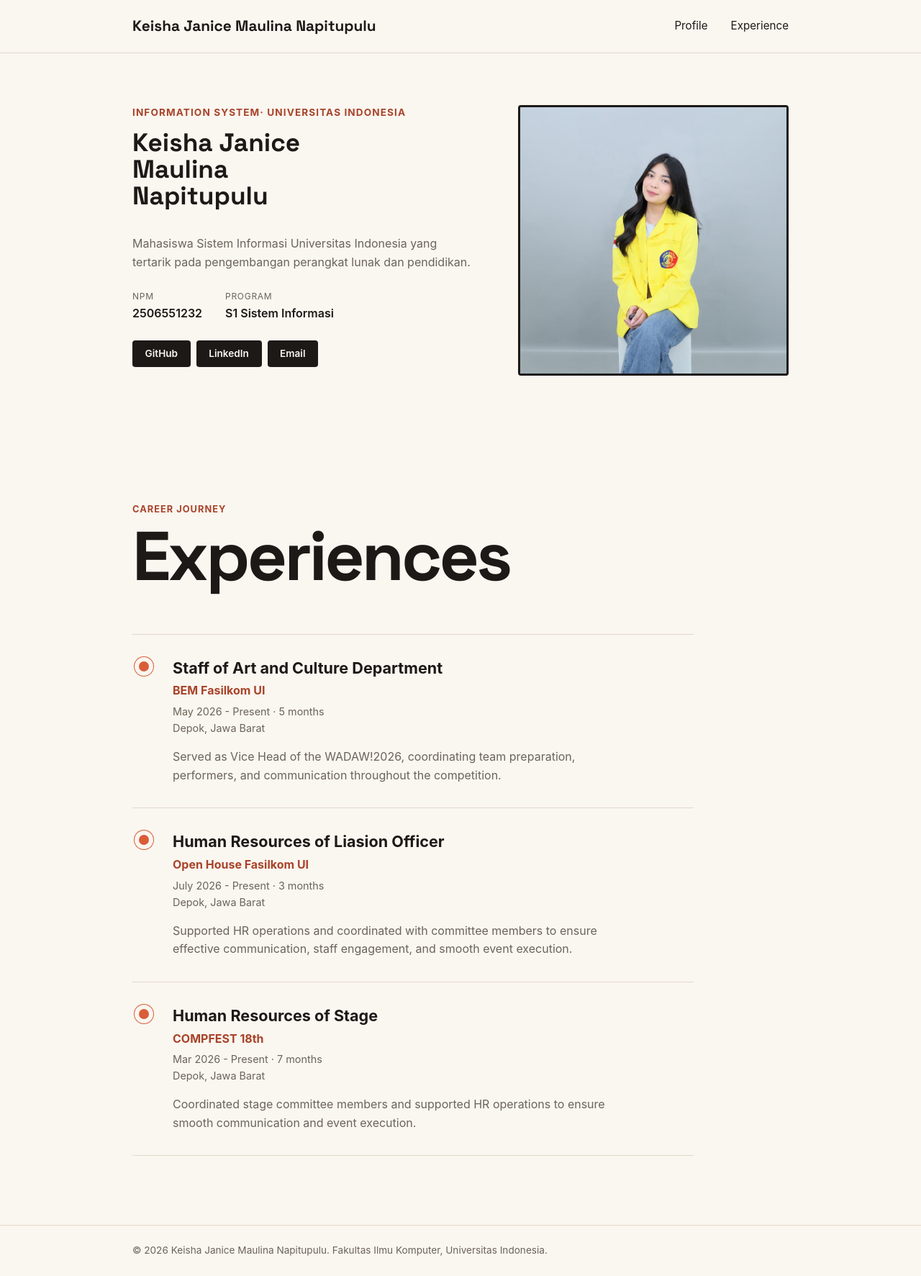
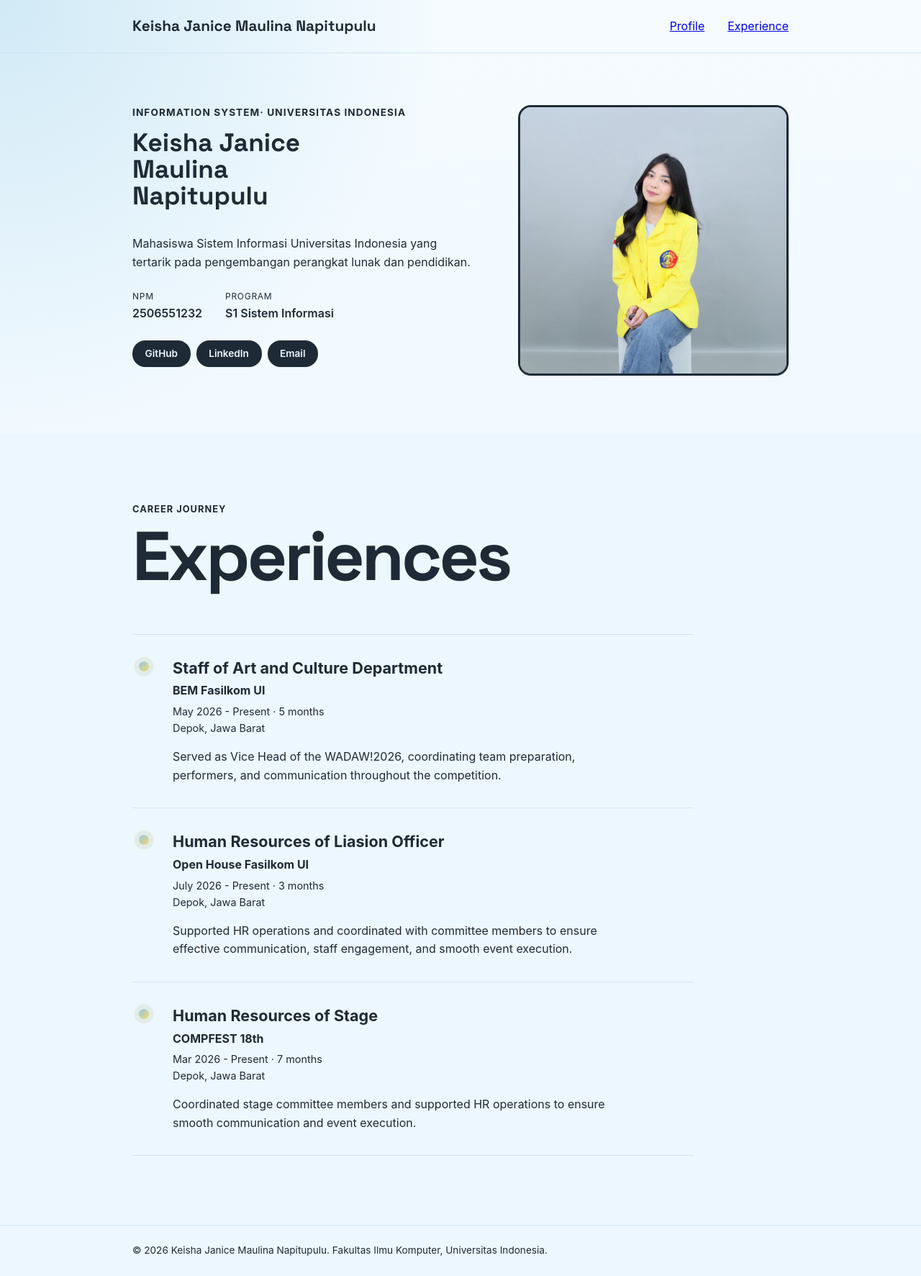
Before and after one commit to keishajnc/myportofolio, a Django app: page / in a window 1280 px wide. Shown: the whole page at 72% size. Run offline with Django 5.2, Linux system fonts and the light colour scheme.

Commit message:
style: improve portfolio design

```diff
--- a/static/css/style.css
+++ b/static/css/style.css
@@ -5,19 +5,27 @@
 }
 
 :root {
-    --ink: #1c1917;
-    --paper: #faf6f0;
-    --accent: #d95d39;
-    --accent-dark: #a8442a;
-    --line: #e3d9c9;
-    --text-muted: #6b6459;
-    --radius: 4px;
+     --ink: #1f2a37;
+    --paper: #edf7ff;
+    --panel: #f9fcff;
+    --panel-strong: #ffffff;
+    --accent: #8ecae6;
+    --accent-strong: #4a90c2;
+    --accent-soft: #d9f2ff;
+    --yellow: #f7d76a;
+    --yellow-strong: #e7b93b;
+    --line: #cfe4f4;
+    --muted: #5d7281;
+    --radius: 18px;
+    --shadow: 0 18px 40px rgba(74, 144, 194, 0.15);
 }
 
 body {
     font-family: -apple-system, "Segoe UI", Roboto, Helvetica, Arial, sans-serif;
     color: var(--ink);
-    background-color: var(--paper);
+    background:
+        radial-gradient(circle at top left, rgba(142, 202, 230, 0.35), transparent 28%),
+        linear-gradient(180deg, #f5fbff 0%, #edf7ff 100%);
     line-height: 1.6;
 }
 
@@ -54,10 +62,10 @@ h1, .brand {
     gap: 2rem;
 }
 
-.site-header nav a {
+.site-header nav a:hover {
+    background: rgba(142, 202, 230, 0.18);
     color: var(--ink);
-    text-decoration: none;
-    font-size: 0.95rem;
+    border-radius: 999px;
 }
 
 .hero {
@@ -189,7 +199,7 @@ h1, .brand {
 }
 
 .section-kicker {
-    color: #f28a68;
+    color: var(--accent-strong);
     font-size: 0.8rem;
     font-weight: 700;
     letter-spacing: 0.12em;
@@ -243,9 +253,8 @@ h1, .brand {
     height: 14px;
     margin-top: 0.3rem;
     border-radius: 50%;
-    border-color: var(--paper);
-    background-color: var(--accent);
-    box-shadow: 0 0 0 6px var(--paper), 0 0 0 7px var(--accent);
+    background: linear-gradient(135deg, var(--accent), var(--yellow));
+    box-shadow: 0 0 0 6px rgba(142, 202, 230, 0.15), 0 0 0 7px rgba(247, 215, 106, 0.15);
 }
 
 .experience-content h3 {
```
Also changed, not shown: other parts of static/css/style.css (+55 -6 lines).
